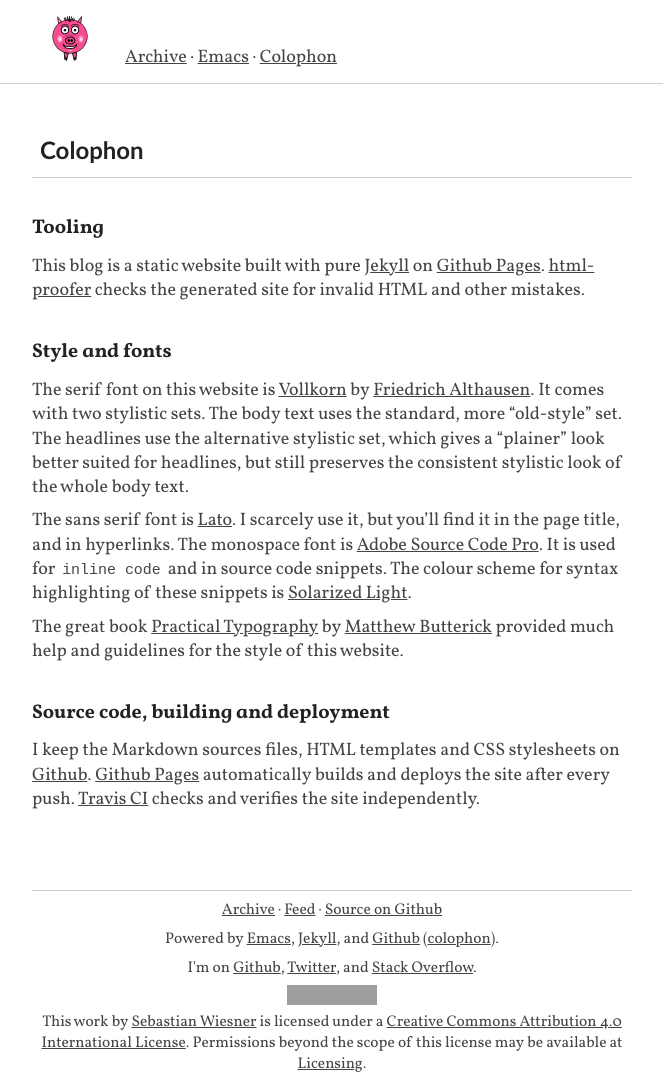
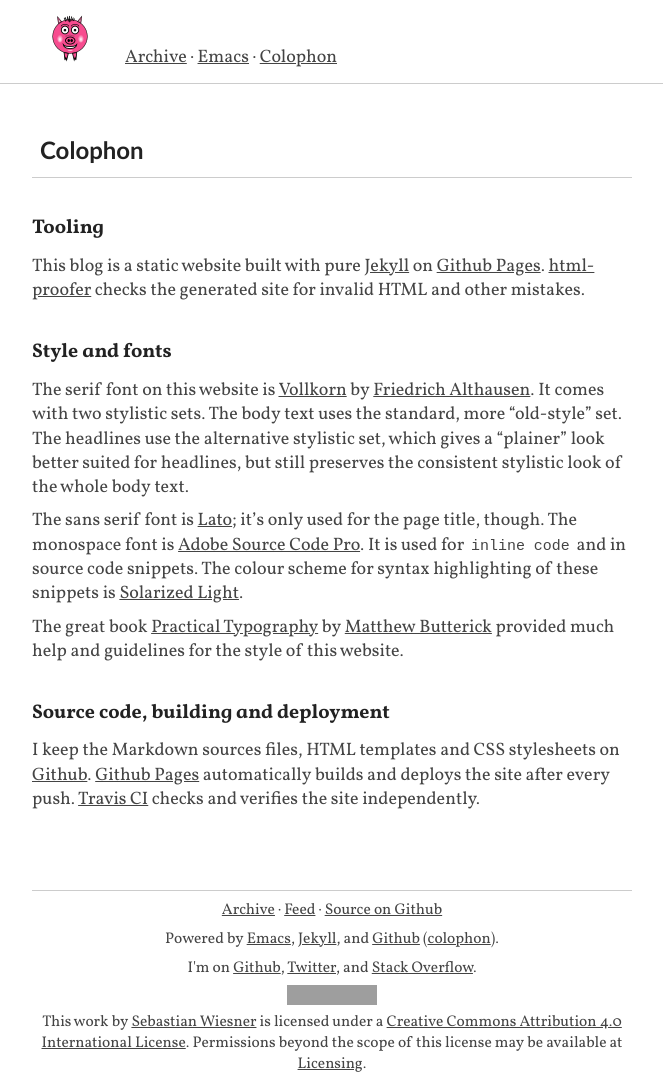
Before and after one commit to flooose/lunaryorn.github.io, a Jekyll site: the page built from pages/colophon.md, in a window 1280 px wide. Shown: the whole page, without its empty margins (308-971 px from the left). Built offline with Jekyll 4.4.1, drawn with Linux system fonts in a browser that asks for light colours; some web fonts are replaced; Markdown is read by kramdown in place of the engine named in the settings; comment, search, counter and statistics services are not loaded; grey boxes are pictures that could not be loaded.

Commit message:
Update colophon

```diff
--- a/pages/colophon.md
+++ b/pages/colophon.md
@@ -22,10 +22,10 @@
 “plainer” look better suited for headlines, but still preserves the consistent
 stylistic look of the whole body text.
 
-The sans serif font is [Lato][].  I scarcely use it, but you'll find it in the
-page title, and in hyperlinks.  The monospace font is [Adobe Source Code Pro][].
-It is used for `inline code` and in source code snippets.  The colour scheme for
-syntax highlighting of these snippets is [Solarized Light][].
+The sans serif font is [Lato][]; it’s only used for the page title, though.  The
+monospace font is [Adobe Source Code Pro][].  It is used for `inline code` and
+in source code snippets.  The colour scheme for syntax highlighting of these
+snippets is [Solarized Light][].
 
 The great book [Practical Typography][] by [Matthew Butterick][] provided much
 help and guidelines for the style of this website.
```
